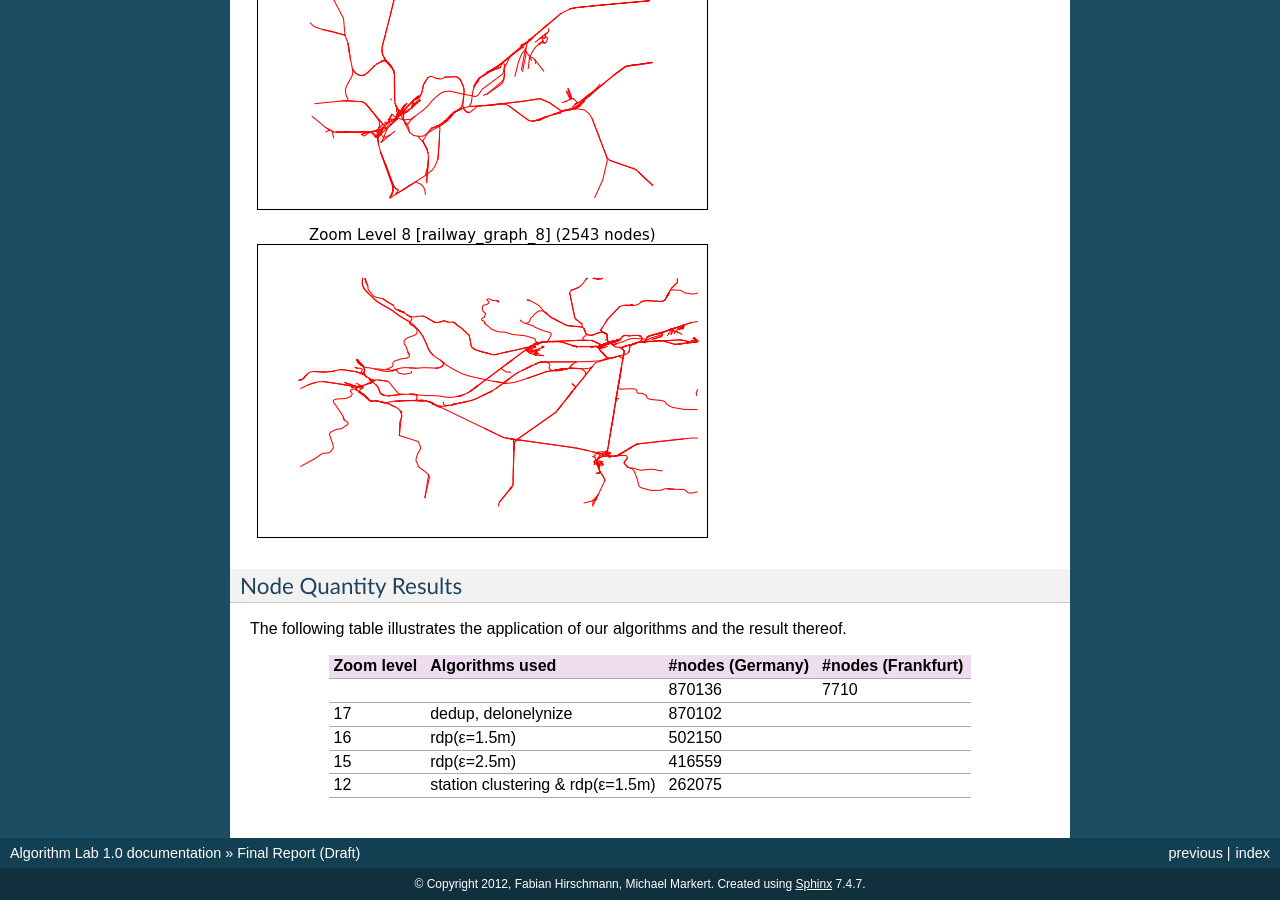
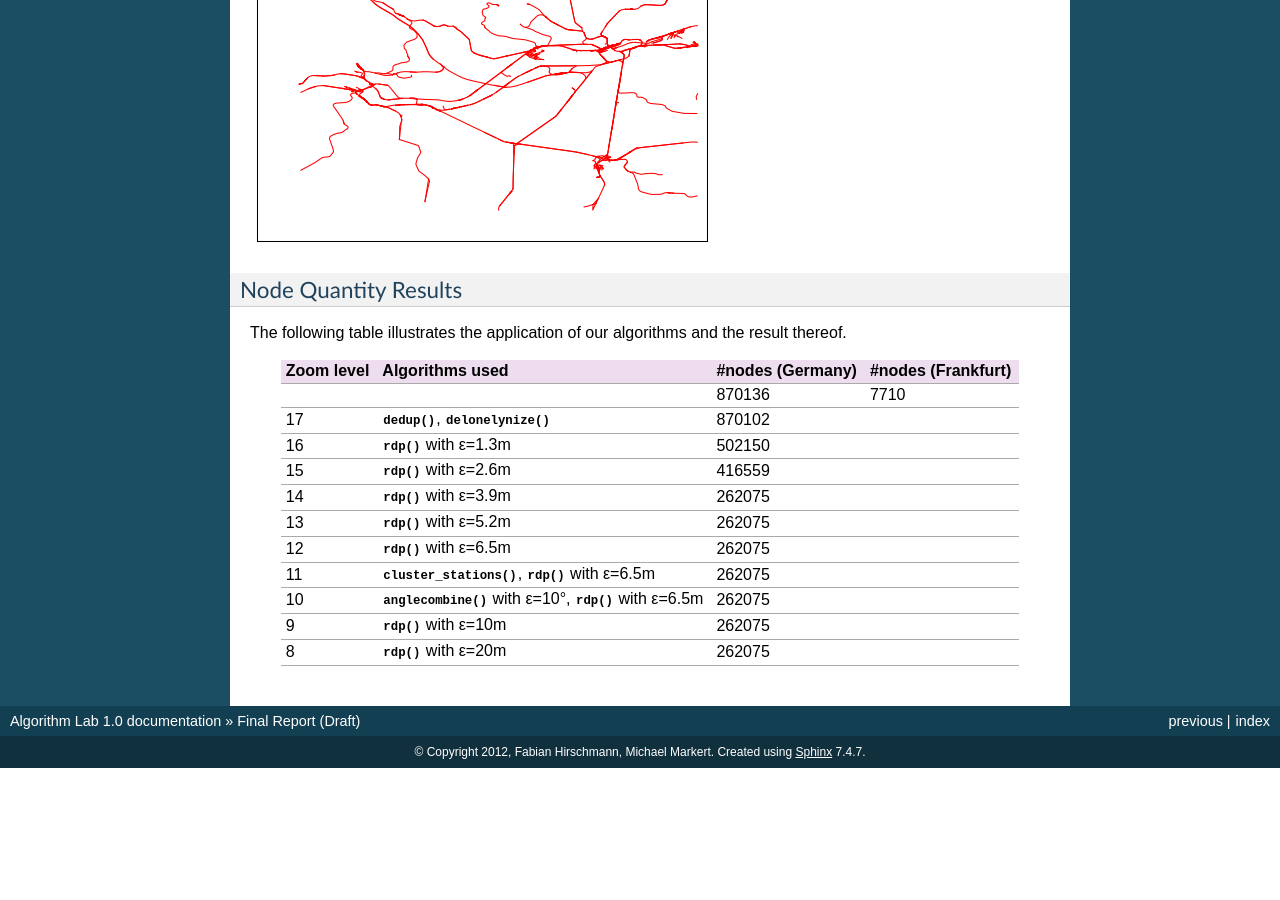
Before and after one commit to fhirschmann/algolab, a Sphinx documentation site: the page built from doc/final.rst, in a window 1280 px wide and 900 px high, scrolled down 8551 px. Built offline with Sphinx 7.4.7, drawn with Linux system fonts in a browser that asks for light colours; formulas are drawn with MathJax 3; after the commit the page ends 9319 px from its top, so only the background shows below that; some of the changed text lies outside the part shown.

Commit message:
doc: put algo info in table

```diff
--- a/doc/final.rst
+++ b/doc/final.rst
@@ -105,16 +102,11 @@ Zoom level 16
 .. image:: img/ffm/rg-zl-16.png
 .. image:: img/fma/rg-zl-16.png
 
-This step applies :func:`~algolab.simplify.rdp` with
-ε=1.5m and can be executed via::
-
-    al_filter 16
-
 Zoom level 15
 -------------
 
 .. image:: img/ffm/rg-zl-15.png
-.. image:: img/fma/rg-zl-17.png
+.. image:: img/fma/rg-zl-15.png
 
 Zoom level 14
 -------------
@@ -174,16 +156,28 @@ Node Quantity Results
 The following table illustrates the application of our algorithms
 and the result thereof.
 
-+------------+----------------------------------+------------------+--------------------+
-| Zoom level | Algorithms used                  | #nodes (Germany) | #nodes (Frankfurt) |
-+============+==================================+==================+====================+
-|            |                                  |           870136 |               7710 |
-+------------+----------------------------------+------------------+--------------------+
-|         17 | dedup, delonelynize              |           870102 |                    |
-+------------+----------------------------------+------------------+--------------------+
-|         16 | rdp(ε=1.5m)                      |           502150 |                    |
-+------------+----------------------------------+------------------+--------------------+
-|         15 | rdp(ε=2.5m)                      |           416559 |                    |
-+------------+----------------------------------+------------------+--------------------+
-|         12 | station clustering & rdp(ε=1.5m) |           262075 |                    |
-+------------+----------------------------------+------------------+--------------------+
++------------+---------------------------------------------------------------------------------------------+------------------+--------------------+
+| Zoom level | Algorithms used                                                                             | #nodes (Germany) | #nodes (Frankfurt) |
++============+=============================================================================================+==================+====================+
+|            |                                                                                             |           870136 |               7710 |
++------------+---------------------------------------------------------------------------------------------+------------------+--------------------+
+|         17 | :func:`~algolab.db.dedup`, :func:`~algolab.db.delonelynize`                                 |           870102 |                    |
++------------+---------------------------------------------------------------------------------------------+------------------+--------------------+
+|         16 | :func:`~algolab.simplify.rdp` with ε=1.3m                                                   |           502150 |                    |
++------------+---------------------------------------------------------------------------------------------+------------------+--------------------+
+|         15 | :func:`~algolab.simplify.rdp` with ε=2.6m                                                   |           416559 |                    |
++------------+---------------------------------------------------------------------------------------------+------------------+--------------------+
+|         14 | :func:`~algolab.simplify.rdp` with ε=3.9m                                                   |           262075 |                    |
++------------+---------------------------------------------------------------------------------------------+------------------+--------------------+
+|         13 | :func:`~algolab.simplify.rdp` with ε=5.2m                                                   |           262075 |                    |
++------------+---------------------------------------------------------------------------------------------+------------------+--------------------+
+|         12 | :func:`~algolab.simplify.rdp` with ε=6.5m                                                   |           262075 |                    |
++------------+---------------------------------------------------------------------------------------------+------------------+--------------------+
+|         11 | :func:`~algolab.stations.cluster_stations`, :func:`~algolab.simplify.rdp` with ε=6.5m       |           262075 |                    |
++------------+---------------------------------------------------------------------------------------------+------------------+--------------------+
+|         10 | :func:`~algolab.combine.anglecombine` with ε=10°, :func:`~algolab.simplify.rdp` with ε=6.5m |           262075 |                    |
++------------+---------------------------------------------------------------------------------------------+------------------+--------------------+
+|          9 | :func:`~algolab.simplify.rdp` with ε=10m                                                    |           262075 |                    |
++------------+---------------------------------------------------------------------------------------------+------------------+--------------------+
+|          8 | :func:`~algolab.simplify.rdp` with ε=20m                                                    |           262075 |                    |
++------------+---------------------------------------------------------------------------------------------+------------------+--------------------+
```
Also changed, not shown: other parts of doc/final.rst (+0 -13 lines).
